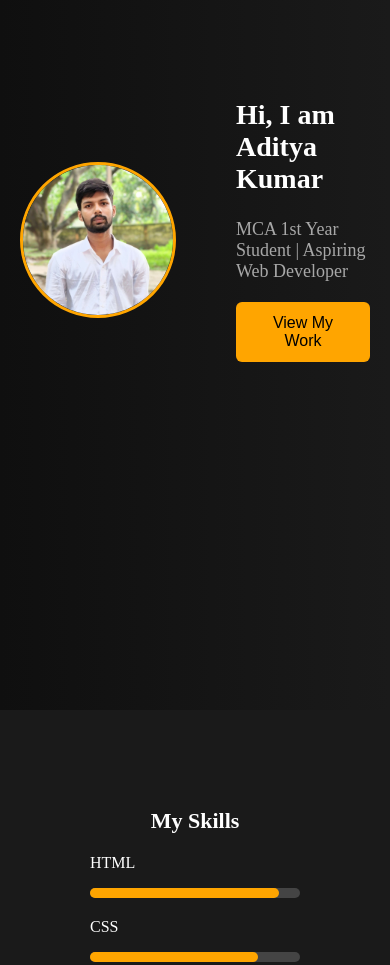
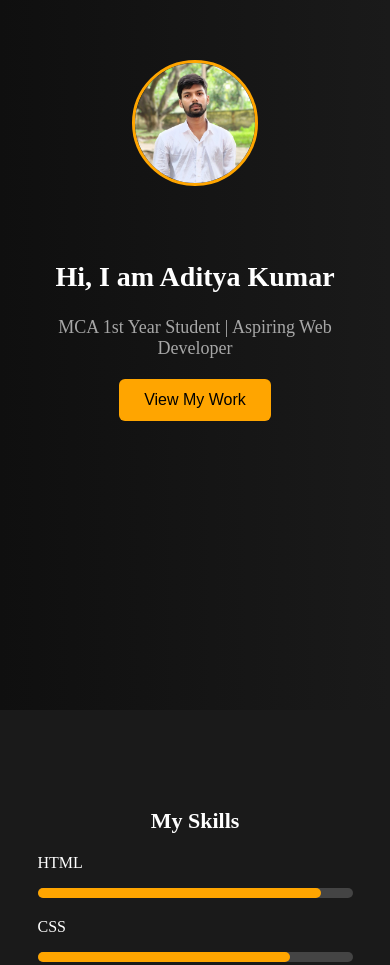
Before and after one commit to aditya07295/portfolio, a plain HTML site: page index.html in a window 390 px wide. Shown: the part 584-1549 px from the top of the page. Drawn offline with Linux system fonts and the light colour scheme.

Commit message:
Add files via upload

```diff
--- a/style.css
+++ b/style.css
@@ -203,3 +203,47 @@ footer {
 .social-links a:hover {
     color: white;
 }
+
+@media (max-width: 768px) {
+
+    .hero-content {
+        flex-direction: column;
+        text-align: center;
+        gap: 30px;
+    }
+
+    .hero-text {
+        text-align: center;
+    }
+
+    .profile-pic {
+        width: 120px;
+        height: 120px;
+    }
+
+}
+
+@media (max-width: 768px) {
+
+    .project-card {
+        width: 90%;
+    }
+
+}
+
+@media (max-width: 768px) {
+
+    .nav-links {
+        flex-direction: column;
+        gap: 15px;
+    }
+
+}
+
+@media (max-width: 768px) {
+
+    .skill {
+        width: 90%;
+    }
+
+}
```
